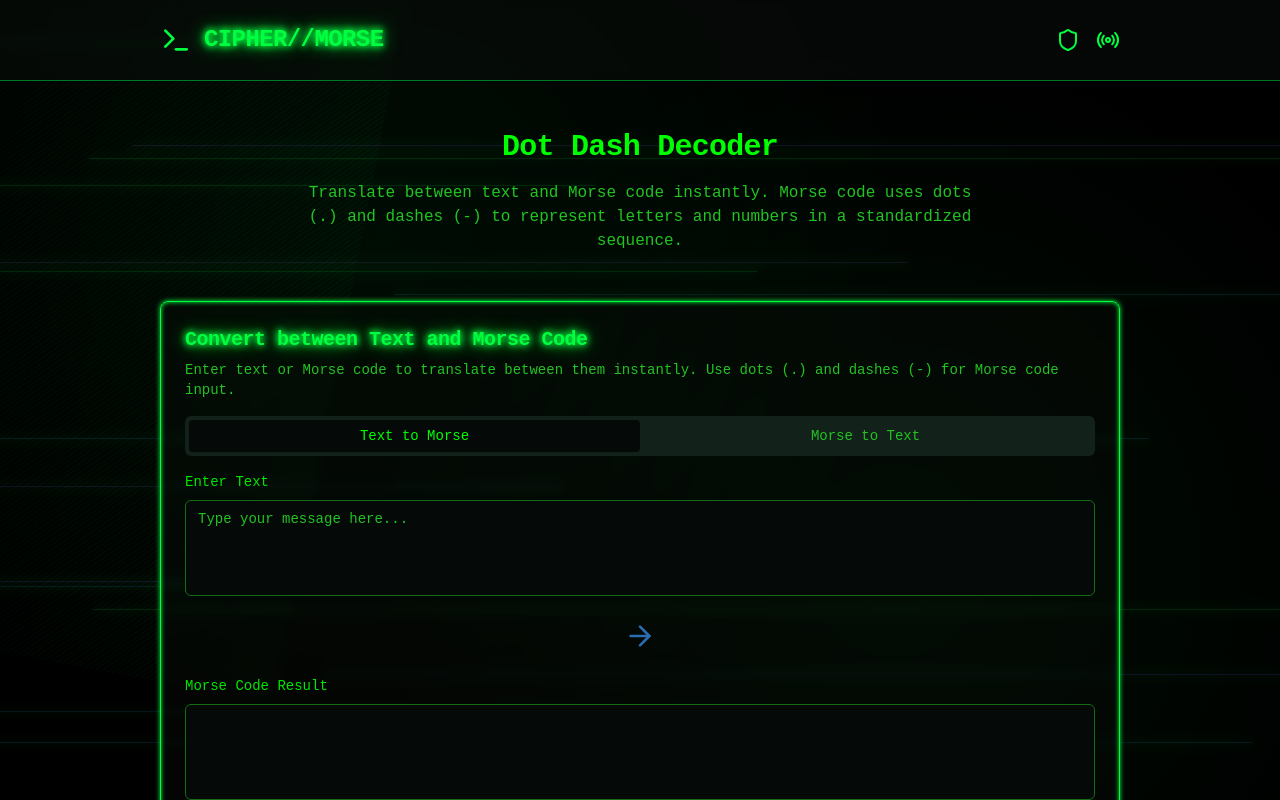
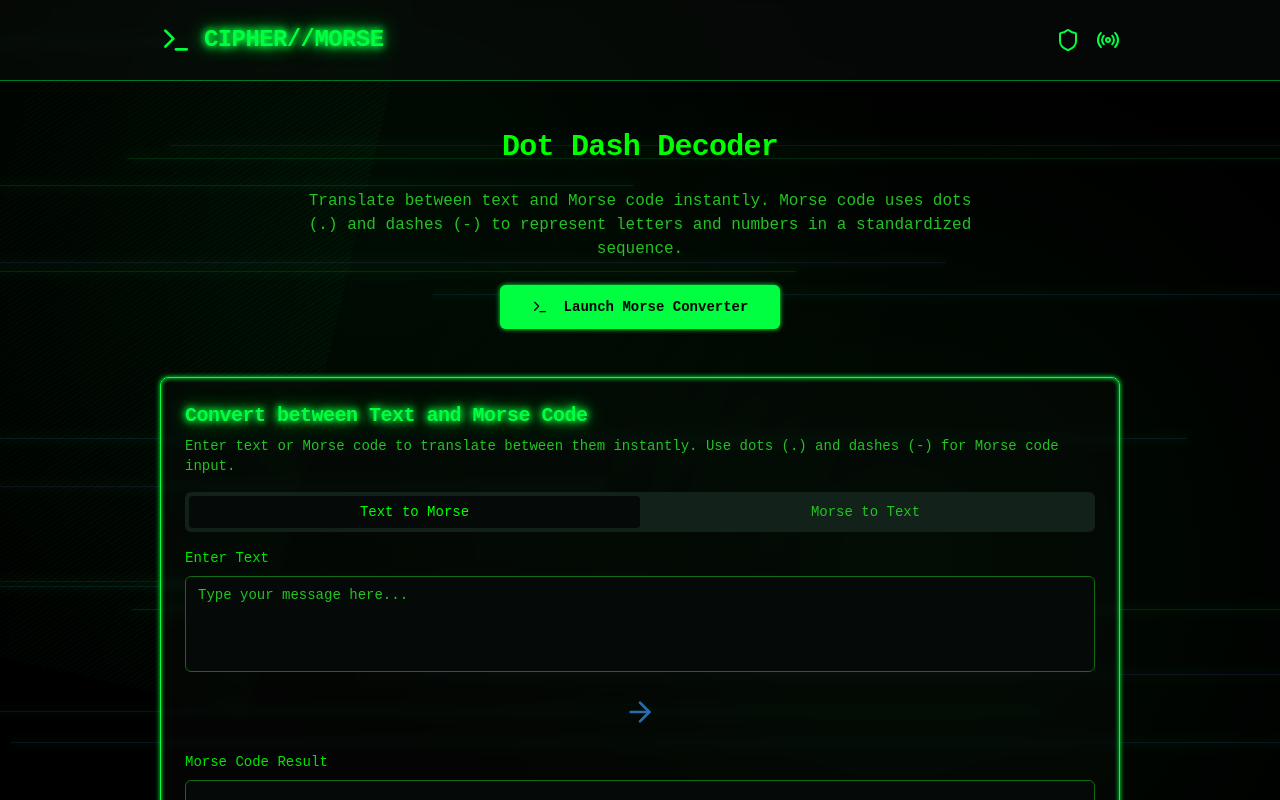
Before and after one commit to Muzaffar-codes07/dot-dash-decoder, a React (Vite) app: page / in a window 1280 px wide. Shown: the top 800 px of the page. Built offline with nearby package versions, Linux system fonts and the light colour scheme.

Commit message:
Add button to redirect to C program

```diff
--- a/src/pages/Index.tsx
+++ b/src/pages/Index.tsx
@@ -1,26 +1,44 @@
-
 import React from 'react';
 import Header from '@/components/Header';
 import MorseCodeConverter from '@/components/MorseCodeConverter';
 import Footer from '@/components/Footer';
 import { Card, CardContent } from '@/components/ui/card';
+import { Button } from '@/components/ui/button';
+import { Terminal } from 'lucide-react';
 
 const Index: React.FC = () => {
+  const scrollToConverter = () => {
+    const converter = document.getElementById('morse-converter');
+    if (converter) {
+      converter.scrollIntoView({ behavior: 'smooth' });
+    }
+  };
+
   return (
     <div className="min-h-screen flex flex-col">
       <Header />
 
       <main className="flex-1 py-12">
         <div className="container max-w-5xl space-y-12">
-          <section className="text-center space-y-4">
+          <section className="text-center space-y-6">
             <h2 className="text-3xl font-bold tracking-tight">Dot Dash Decoder</h2>
             <p className="text-muted-foreground max-w-2xl mx-auto">
               Translate between text and Morse code instantly. Morse code uses dots (.) and dashes (-)
               to represent letters and numbers in a standardized sequence.
             </p>
+            <Button
+              onClick={scrollToConverter}
+              size="lg"
+              className="bg-morse-hacker-green hover:bg-morse-hacker-dimGreen text-black font-bold neon-border"
+            >
+              <Terminal className="mr-2 h-5 w-5" />
+              Launch Morse Converter
+            </Button>
           </section>
 
-          <MorseCodeConverter />
+          <div id="morse-converter">
+            <MorseCodeConverter />
+          </div>
 
           <section className="grid grid-cols-1 md:grid-cols-3 gap-6">
             <Card>
```
